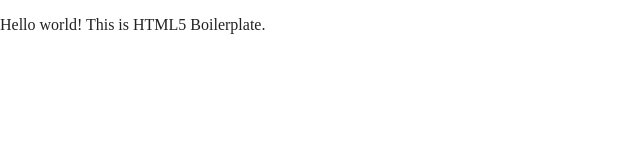
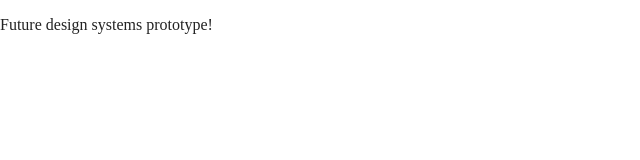
Before and after one commit to hprossiter/pcdd-0315-sp21, a website built with Parcel: page index.html in a window 1280 px wide. Shown: the full height of the page, 0-640 px from the left. Built offline with nearby package versions, Linux system fonts and the light colour scheme.

Commit message:
updated index.html

```diff
--- a/index.html
+++ b/index.html
@@ -25,7 +25,7 @@
 <body>
 
   <!-- Add your site or application content here -->
-  <p>Hello world! This is HTML5 Boilerplate.</p>
+  <p>Future design systems prototype!</p>
   <script src="js/vendor/modernizr-3.11.2.min.js"></script>
   <script src="js/plugins.js"></script>
   <script src="js/main.js"></script>
```
